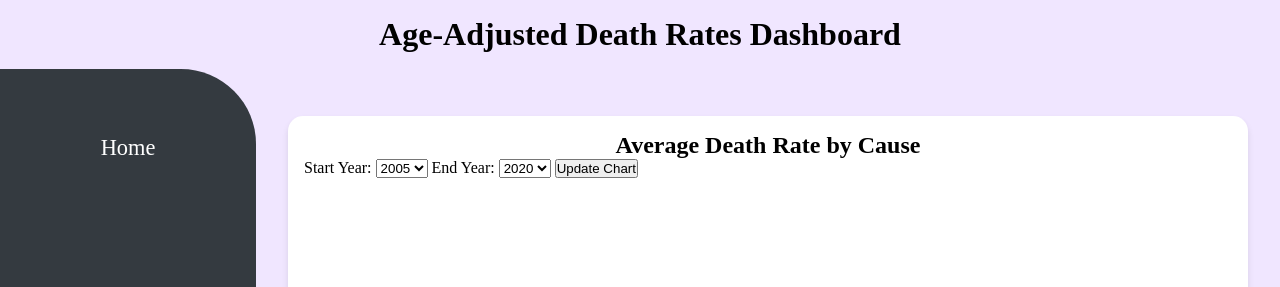
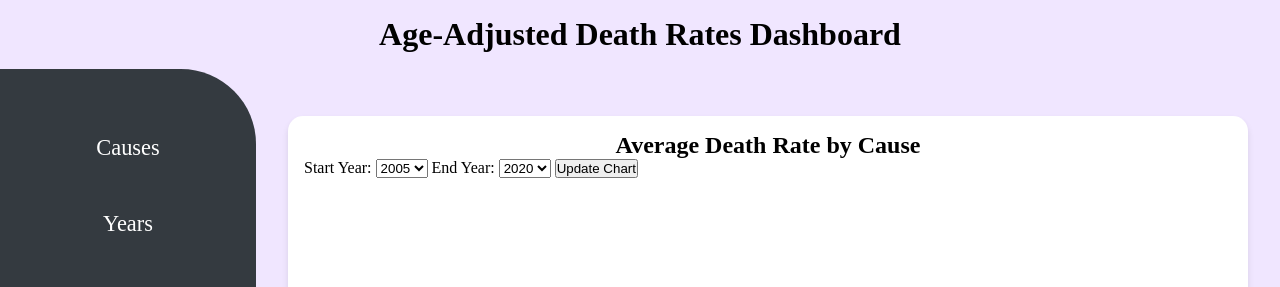
Before and after one commit to dvc0310/mortality-rate-visualization, a plain HTML site: page index.html in a window 1280 px wide. Shown: the top 287 px of the page. Drawn offline with nearby package versions, Linux system fonts and the light colour scheme.

Commit message:
Update index.html

```diff
--- a/index.html
+++ b/index.html
@@ -20,7 +20,8 @@
     <div id="sidebar">
         <nav>
             <ul>
-                <li><a href="#home">Home</a></li>
+                <li><a href="#barchart-container">Causes</a></li>
+                <li><a href="#linechart-container">Years</a></li>
             </ul>
         </nav>
     </div>
```
